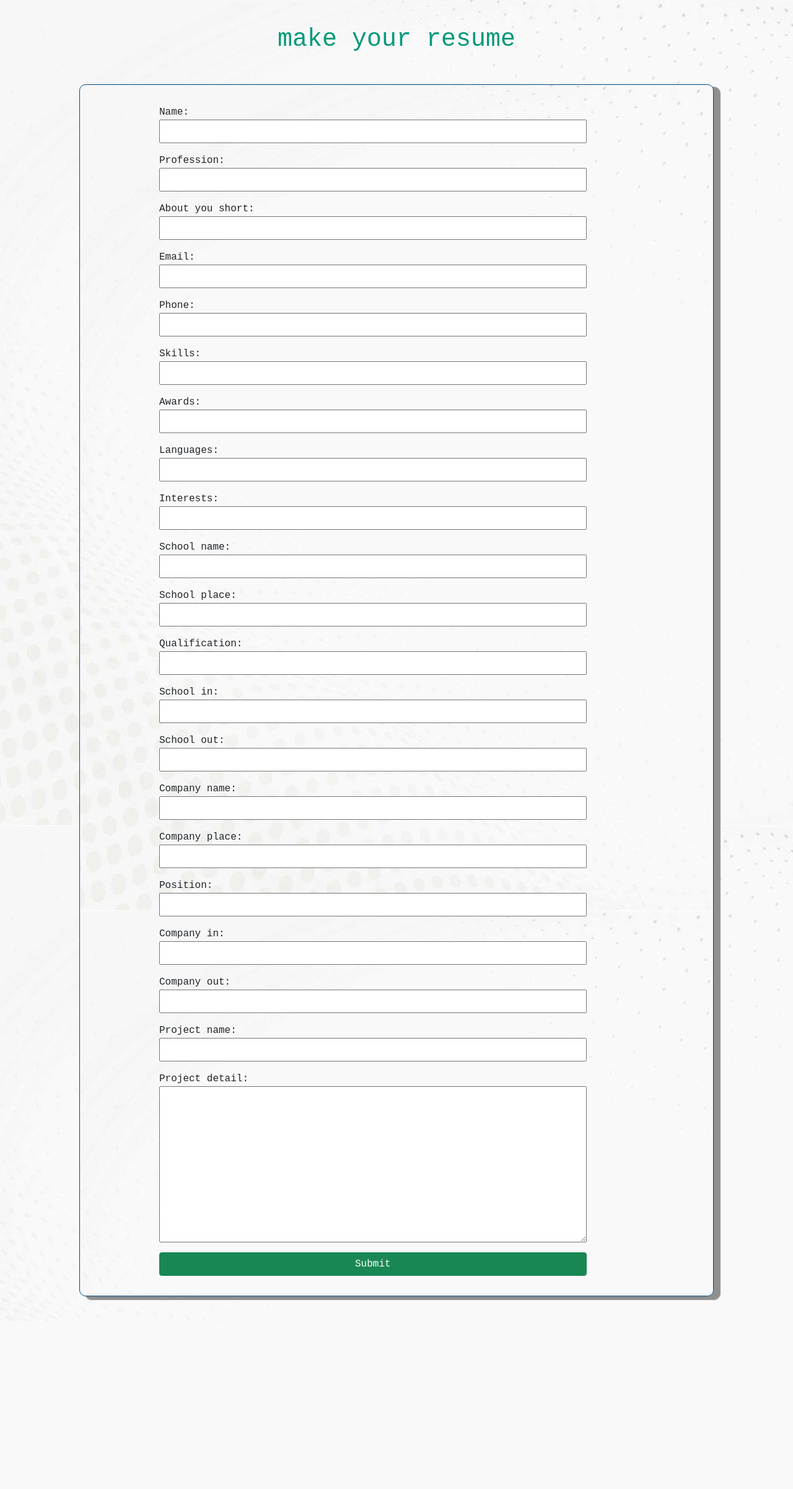
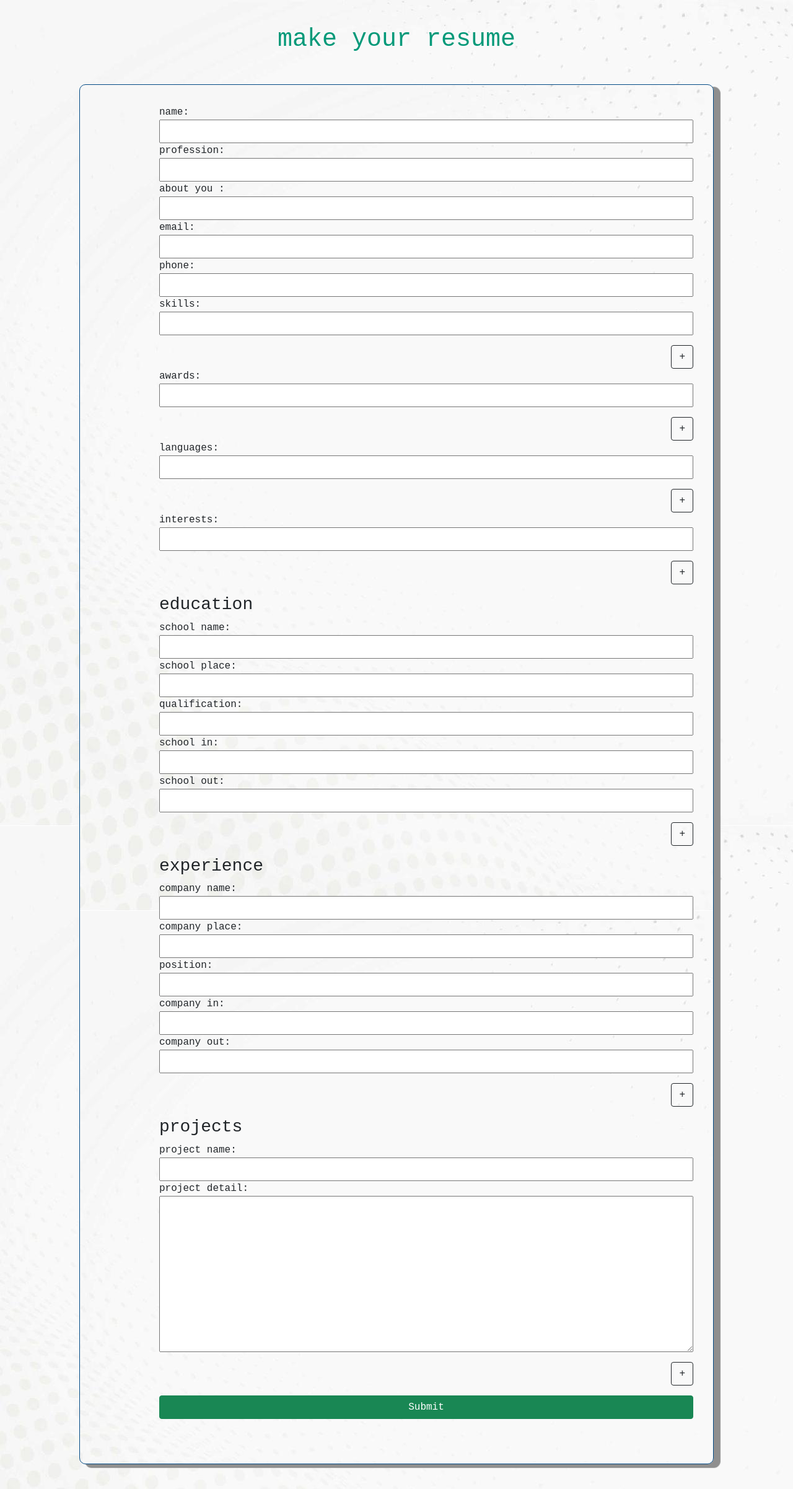
Before and after one commit to shamsuchoyimadathil/Resume-builder, a Django app: page /resume-builder in a window 1280 px wide. Shown: the whole page at 62% size. Before the commit the page ends 2117 px from the top, so only its background shows below. Run offline with Django 3.2, Linux system fonts and the light colour scheme.

Commit message:
trying fix some issues

```diff
--- a/app/forms.py
+++ b/app/forms.py
@@ -1,9 +1,8 @@
 from django import forms
-from django.db.models import fields
-from django.db.models.base import Model
+from django.forms.fields import CharField
 from .models import Resume_model
+from django.forms import modelformset_factory
 
-class Resume_form(forms.ModelForm):
-    class Meta:
-        model = Resume_model
-        fields = "__all__"
+ResumeFormSet = modelformset_factory(
+    Resume_model, fields="__all__", extra=1
+)
--- a/app/static/resume-builder.css
+++ b/app/static/resume-builder.css
@@ -7,6 +7,14 @@ h1{
     text-align: center;
     padding: 5vh;
     color: #039979;
+}
+p{
+    text-align: left;
+    margin: 0em;
+}
+h3{
+    text-align: left;
+    margin-top: 1rem;
 }
 
 div{
@@ -36,11 +44,22 @@ form{
 
 
 input,textarea{
-    width: 80%;
+    width: 100%;
     display: block;
     padding: 5px;
 }
 
+.addbtn{
+    margin-top: 1rem;
+    margin-left:auto;
+    display:block;
+
+}
+
+.submit-btn{
+    width: 100%;
+    margin-top: 1rem;
+}
 
 /* for mobile phones */
 
@@ -56,4 +75,6 @@ input,textarea{
         padding: 5px;
     }
 
+
+
 }
--- a/app/templates/detail_resume.html
+++ b/app/templates/detail_resume.html
@@ -1,6 +1,6 @@
 {% extends 'base.html' %}
 {% load static %}
-{% block css %} {% static 'detail_resume.css' %} {% endblock css %}
+{% comment %} {% block css %} {% static 'detail_resume.css' %} {% endblock css %} {% endcomment %}
 
 {% block content %}
 {% comment %} jquery cdn {% endcomment %}
--- a/app/templates/resume-builder.html
+++ b/app/templates/resume-builder.html
@@ -8,21 +8,106 @@
     <h1>make your resume</h1>
 
     <div>
-        <form action="" method="POST">
+        <form action="" method="POST" id="form-container">
             {% csrf_token %}
-            {{form.as_p}}
+            {% comment %} {{form.as_p}} {% endcomment %}
+        {% for form in form  %}
+            <p>name:</p>
+            {{form.name}}
+            <p>profession:</p>
+            {{form.profession}}
+            <p>about you :</p>
+            {{form.about_you_short}}
+            <p>email:</p>
+            {{form.email}}
+            <p>phone:</p>
+            {{form.phone}}
 
-            {% comment %} {{form.name}}
-            {{form.skill}}
-            <button>add new skill field</button>
-            {{form.award}}
-            <button>add new award field</button> {% endcomment %}
 
-            <input type="submit" class="btn btn-success">
+
+            <p>skills:</p>
+            <div class="skill-form">
+                {{form.skills}}
+            <div>
+            <button class="btn btn-outline-dark addbtn" id="add-skill">+</button>
+
+            <p>awards:</p>
+            {{form.awards}}
+            <button class="btn btn-outline-dark addbtn">+</button>
+
+            <p>languages:</p>
+            {{form.languages}}
+            <button class="btn btn-outline-dark addbtn">+</button>
+
+            <p>interests:</p>
+            {{form.interests}}
+            <button class="btn btn-outline-dark addbtn">+</button>
+
+            <h3>education</h3>
+            <p>school name:</p>
+            {{form.school_name}}
+            <p>school place:</p>
+            {{form.school_place}}
+            <p>qualification:</p>
+            {{form.qualification}}
+            <p>school in:</p>
+            {{form.school_in}}
+            <p>school out:</p>
+            {{form.school_out}}
+            <button class="btn btn-outline-dark addbtn">+</button>
+
+            <h3>experience </h3>
+            <p>company name:</p>
+            {{form.company_name}}
+            <p>company place:</p>
+            {{form.company_place}}
+            <p>position:</p>
+            {{form.position}}
+            <p>company in:</p>
+            {{form.company_in}}
+            <p>company out:</p>
+            {{form.company_out}}
+            <button class="btn btn-outline-dark addbtn">+</button>
+
+            <h3>projects </h3>
+            <p>project name:</p>
+            {{form.project_name}}
+            <p>project detail:</p>
+            {{form.project_detail}}
+            <button class="btn btn-outline-dark addbtn">+</button>
+        {% endfor %}
+
+
+            <input type="submit" class="btn btn-success submit-btn">
         </form>
 
     </div>
 
+    <script>
+        let skillForm = document.querySelectorAll(".skill-form")
+        let container = document.querySelector("#form-container")
+        let addButton = document.querySelector("#add-skill")
+        let totalForms = document.querySelector("#id_form-TOTAL_FORMS")
+
+        let formNum = skillForm.length-1
+        addButton.addEventListener('click', addForm)
+
+        function addForm(e){
+            e.preventDefault()
+
+            let newForm = skillForm[0].cloneNode(true)
+            let formRegex = RegExp(`form-(\\d){1}-`,'g')
+            let lastform  =skillForm[formNum]
+
+            formNum++
+            newForm.innerHTML = newForm.innerHTML.replace(formRegex, `form-${formNum}-`)
+            container.insertBefore(newForm, lastform.nextSibling);
+
+            //totalForms.setAttribute('value', `${formNum+1}`)
+        }
+        console.log(container)
+    </script>
+
 
 
 {% endblock content %}
--- a/app/urls.py
+++ b/app/urls.py
@@ -4,7 +4,7 @@ from . import views
 
 urlpatterns = [
     path("",views.Main_view.as_view(),name="main"),
-    path("resume-builder",views.Resume_builder.as_view(),name="resume-builder"),
+    path("resume-builder",views.resume_builder,name="resume-builder"),
     path("detail-resume/<int:id>",views.Resume_detail_view.as_view(),name="detailresume"),
     path("download-pdf",views.GeneratePdf.as_view(),name="to-pdf"),
 ]
--- a/app/views.py
+++ b/app/views.py
@@ -6,7 +6,7 @@ from .utils import render_to_pdf
 
 
 
-from .forms import Resume_form
+from .forms import ResumeFormSet
 from .models import Resume_model
 # Create your views here.
 
@@ -19,28 +19,20 @@ class Main_view(TemplateView):
 
 
 
-class Resume_builder(TemplateView):
-    template_name = "resume-builder.html"
+def resume_builder(request):
+    context = {}
+    formset = ResumeFormSet(queryset=Resume_model.objects.none())
+    if request.method == "POST":
+        formset = ResumeFormSet(request.POST)
+        context["form"] = formset
+        if formset.is_valid():
+            formset.save()
+            return HttpResponseRedirect(reverse('detailresume',args=(formset.instance.id,)))
+        return render(request,"resume-builder.html",context)
+    context["form"] = formset
+    context["a"] = 238
 
-
-    def post(self,request,**kwargs):
-        context = self.get_context_data()
-
-        form = Resume_form()
-        if request.method == 'POST':
-            form = Resume_form(request.POST)
-            if form.is_valid():
-                form.save()
-
-                return HttpResponseRedirect(reverse('detailresume',args=(form.instance.id,)))
-        return super(TemplateView,self).render_to_response(context)
-
-
-    def get_context_data(self, **kwargs):
-        context = super(Resume_builder,self).get_context_data(**kwargs)
-        form = Resume_form(self.request.POST or None)
-        context["form"] = form
-        return context
+    return render(request,"resume-builder.html",context)
 
 class Resume_detail_view(DetailView):
     template_name = "detail_resume.html"
@@ -53,5 +45,10 @@ class Resume_detail_view(DetailView):
 
 class GeneratePdf(View):
     def get(self, request, *args, **kwargs):
-        pdf = render_to_pdf('detail_resume.html')
+
+        datas = {
+
+        }
+
+        pdf = render_to_pdf('detail_resume.html',datas)
         return HttpResponse(pdf, content_type='application/pdf')
```
Also changed, not shown: db.sqlite3.
